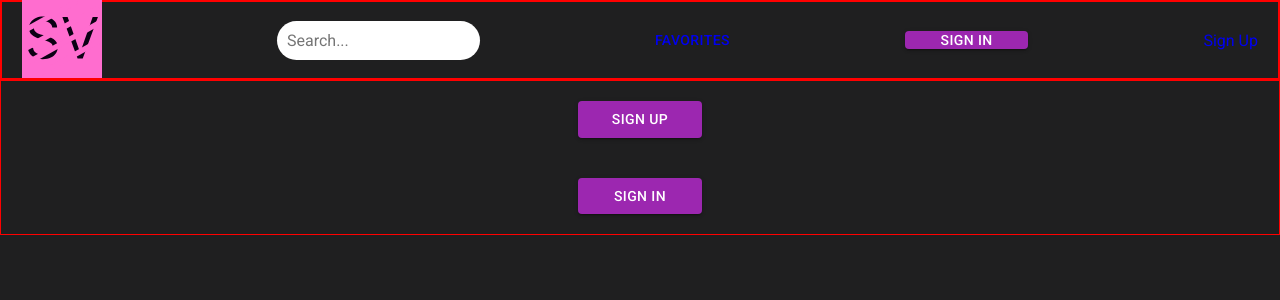
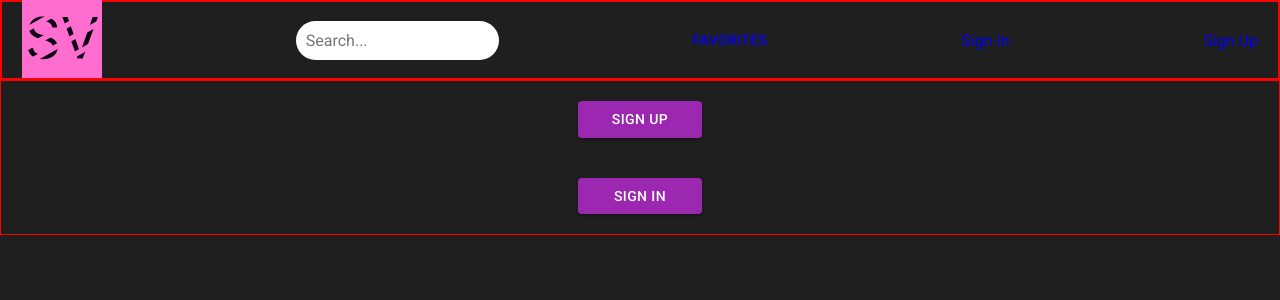
Before and after one commit to Ezoza111/movies_portal, a React (Create React App) app: page /login in a window 1280 px wide. Shown: the top 300 px of the page. Built offline with nearby package versions, Linux system fonts and the light colour scheme.

Commit message:
refactor: change state for userStatus

```diff
--- a/src/App.js
+++ b/src/App.js
@@ -9,17 +9,31 @@ import { SignUpPage } from "./layout/signUpPage/SignUpPage";
 import { useStepContext } from "@mui/material";
 
 function App() {
-  const [userStatusOut, setUserStatusOut] = React.useState(true)
-   const changeUserStatus = (props) => {
-      setUserStatusOut(props)
-   }
+  const [user, setUser] = React.useState({
+    userStatusOut: true,
+    userName: null,
+  });
+  const changeUserStatus = (props) =>{
+    const newUser = {...user};
+    if (typeof props === 'boolean') {
+      newUser.userStatusOut = props;
+      setUser(newUser)
+    }
+    if (typeof props === 'string') {
+      newUser.userName = props
+      setUser(newUser)
+    }
+    newUser.userName = null
+    setUser(newUser)
+  };
+
     return (
     <>
       <Routes>
-        <Route path='/' element={<RoutingComponent userStatusOut={userStatusOut} changeUserStatus={changeUserStatus}/>}>
+        <Route path='/' element={<RoutingComponent userName={user.userName} changeUserStatus={changeUserStatus}/>}>
           <Route index element={<Main />} />
           <Route path='/favorites' element={<FavoritesPage  />} />
-          <Route path='/login' element={<SignUpPage changeUserStatus={changeUserStatus} userStatusOut={userStatusOut}/>} />
+          <Route path='/login' element={<SignUpPage  userName={user.userName} changeUserStatus={changeUserStatus}/>} />
         </Route>
       </Routes>
     </>
--- a/src/components/smartComponents/entrance/Entrance.jsx
+++ b/src/components/smartComponents/entrance/Entrance.jsx
@@ -14,7 +14,7 @@ import { ThemeProvider } from "@emotion/react";
 import { MyButton } from "../../stupidComponents/button/MyButton";
 
 // вход
-export const Entrance = ({ changeUserStatus, userStatusOut }) => {
+export const Entrance = ({ userName, changeUserStatus}) => {
   const [open, setOpen] = React.useState(false);
   const [nameValue, setNameValue] = React.useState("");
   const [passValue, setPassValue] = React.useState("");
@@ -29,7 +29,9 @@ export const Entrance = ({ changeUserStatus, userStatusOut }) => {
     const enterAkkaunt = () => {
       const user = JSON.parse(localStorage.getItem(nameValue));
       if (user[0].password === passValue) {
-        changeUserStatus(false)
+        console.log(`userStatus при клики на ышпт IN ${userName}`)
+        changeUserStatus(`${nameValue}`)
+        console.log(`userStatus при клики на ышпт IN ${userName}`)
       } else {
         alert("Ой не правильный пороль");
       }
@@ -38,11 +40,7 @@ export const Entrance = ({ changeUserStatus, userStatusOut }) => {
       ? enterAkkaunt()
       : alert("Пользователь с таким именим не существует");
   };
-  // const exitUserAccaunt = () => {
-  //   loginStatusTrue();
-  //   outAccaunt();
-  // };
-  return userStatusOut ? (
+  return userName === null ? (
     <ThemeProvider theme={buttonTheme}>
       <MyButton name='Sign In' functionClick={handleClickOpen} />
       <Dialog
@@ -50,7 +48,10 @@ export const Entrance = ({ changeUserStatus, userStatusOut }) => {
         open={open}
         onClose={handleClose}
         aria-labelledby='enrtanceDialog'
-        PaperProps={{ component: "form", onSubmit: () => handleSignIn() }}>
+        PaperProps={{ component: "form", onSubmit:
+          (event) => {
+          event.preventDefault();
+          handleSignIn() }}}>
         <DialogTitle id='enrtanceDialog' />
         <DialogContent>
           <DialogContentText>Entrance to see video</DialogContentText>
@@ -91,8 +92,7 @@ export const Entrance = ({ changeUserStatus, userStatusOut }) => {
   ) : (
     <ThemeProvider theme={buttonTheme}>
       <>
-        <Box component='h3'>{nameValue.toLocaleUpperCase()}</Box>
-        <MyButton name='Exit' functionClick={()=>changeUserStatus(true)} />
+        <MyButton name='Exit' functionClick={()=>changeUserStatus(null)} />
       </>
     </ThemeProvider>
   );
--- a/src/components/smartComponents/registration/Registration.jsx
+++ b/src/components/smartComponents/registration/Registration.jsx
@@ -11,7 +11,7 @@ import {
 import { MyButton } from "../../stupidComponents/button/MyButton";
 import { buttonTheme } from "../../../styles/Theme";
 
-export const Register = ({changeUserStatus, userStatusOut}) => {
+export const Register = ({ userName, changeUserStatus}) => {
   const [open, setOpen] = React.useState(false);
   const [nameValue, setNameValue] = React.useState("");
   const [passValue, setPassValue] = React.useState("");
@@ -30,7 +30,7 @@ export const Register = ({changeUserStatus, userStatusOut}) => {
       } else {
         localStorage.setItem(`${nameValue}`, JSON.stringify([{ name: nameValue, password: passValue }]));
 
-        userStatusOut? alert("Ура вы зарегистрировались нажмите на кнопку Sign In для входа в приложение"): alert('Нажмите кнопку Exit для входа под другим именим')
+        userName === null ? alert("Ура вы зарегистрировались нажмите на кнопку Sign In для входа в приложение"): alert('Нажмите кнопку Exit для входа под другим именим')
         //changeUserStatus(false);
         handleClose();
       }
--- a/src/layout/header/Header.jsx
+++ b/src/layout/header/Header.jsx
@@ -6,8 +6,9 @@ import { FavoritesLink } from "../../components/stupidComponents/favorites/Favor
 import { Entrance } from "../../components/smartComponents/entrance/Entrance";
 import SearchForm from "../../components/smartComponents/searchForm/SearchForm";
 import { SignUpLink } from "../signUpPage/SignUpLink";
+import { Link } from "react-router-dom";
 
-export const Header = ({userStatusOut, changeUserStatus}) => {
+export const Header = ({ userName, changeUserStatus}) => {
   const [loginStatus, setLoginStatus] = React.useState(true);
   const loginStatusFalse = () => {
     setLoginStatus(false);
@@ -22,14 +23,8 @@ export const Header = ({userStatusOut, changeUserStatus}) => {
         <Logo iconId={"logo"} />
         <SearchForm />
         <FavoritesLink />
-        <Entrance userStatusOut = {userStatusOut} changeUserStatus={changeUserStatus}/>
-{/*
-        {loginStatus ? (
-          <SignUp loginStatusTrue={loginStatusTrue} loginStatusFalse={loginStatusFalse}/>
-        ) : (
-          ''
-        )} */}
-        {userStatusOut ? <SignUpLink /> : null}
+        {userName === null ?<Link to='/login'>Sign In</Link> : <div>{userName}</div>}
+        <SignUpLink />
 
       </MainContainer>
     </StyledHeader>
--- a/src/layout/signUpPage/SignUpPage.jsx
+++ b/src/layout/signUpPage/SignUpPage.jsx
@@ -4,17 +4,18 @@ import styled from 'styled-components'
 import { Register } from '../../components/smartComponents/registration/Registration'
 import { Entrance } from '../../components/smartComponents/entrance/Entrance'
 import { theme } from '../../styles/Theme'
+import { useInRouterContext } from 'react-router-dom'
 
-export const SignUpPage = ({userStatusOut, changeUserStatus}) => {
+export const SignUpPage = ({userName, changeUserStatus}) => {
 
     return (
         <MainContainer direction='column' justify='center' align='center' gap='40px'>
-          <Register changeUserStatus={changeUserStatus} userStatusOut={userStatusOut}/>
-          <Entrance changeUserStatus={changeUserStatus} userStatusOut={userStatusOut}/>
+          <Register userName={userName} changeUserStatus={changeUserStatus}/>
+          <Entrance userName={userName} changeUserStatus={changeUserStatus}/>
+          {console.log(userName)}
         </MainContainer>
     )
 }
-
 const StyledBtn = styled.button`
  width: 50%;
  height: 40px;
--- a/src/routingComponent/RoutingComponent.jsx
+++ b/src/routingComponent/RoutingComponent.jsx
@@ -1,10 +1,10 @@
 import {Link, Outlet} from 'react-router-dom'
 import { Header } from '../layout/header/Header'
 
-export const RoutingComponent = ({userStatusOut, changeUserStatus}) => {
+export const RoutingComponent = ({ userName, changeUserStatus}) => {
   return (
     <>
-     <Header changeUserStatus={changeUserStatus} userStatusOut={userStatusOut}/>
+     <Header  userName={userName} changeUserStatus={changeUserStatus}/>
      <main>
         <Outlet />
      </main>
```
